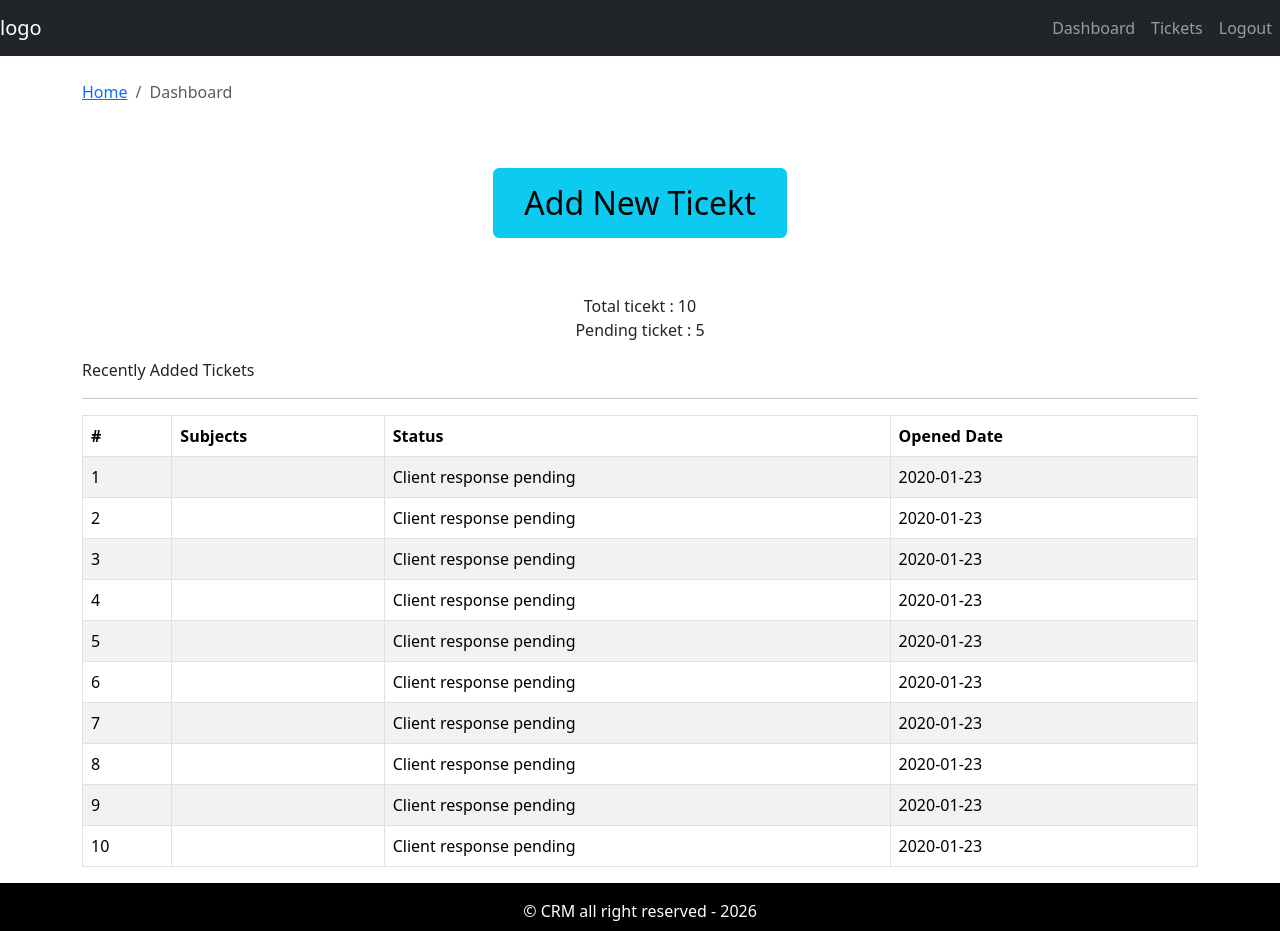
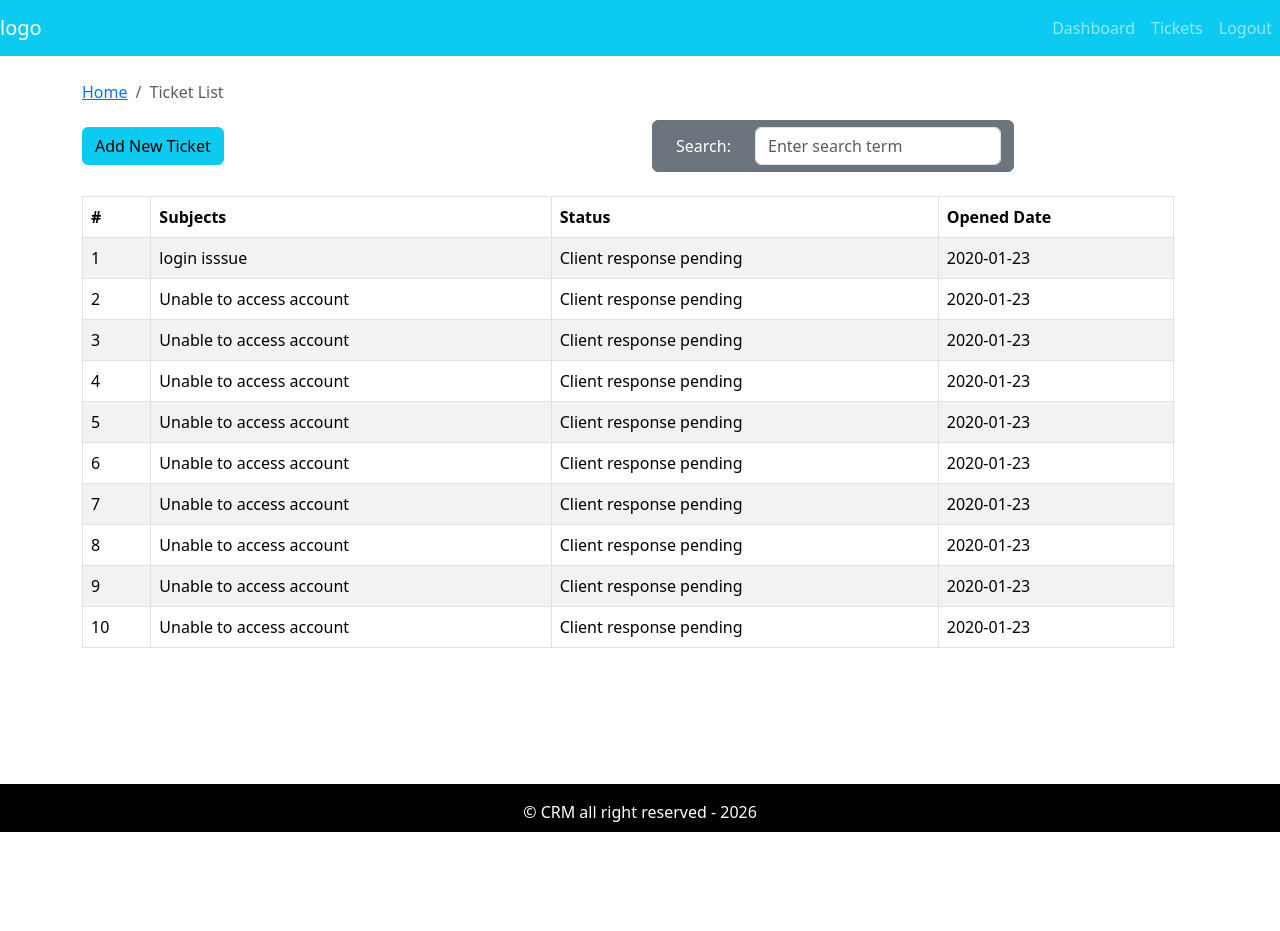
Before and after one commit to Anamika-Dixit123/crm-frontend, a React (Create React App) app: page / in a window 1280 px wide. After the commit the page ends 832 px from the top, so only its background shows below. Built offline with nearby package versions, Linux system fonts and the light colour scheme.

Commit message:
added ticket list page

```diff
--- a/src/App.js
+++ b/src/App.js
@@ -1,15 +1,21 @@
-import './App.css';
-import DefaultLayout from './layout/DefaultLayout';
-import DashboardPage from './page/dashboard/DashboardPage';
-import {Entry} from './page/entry/EntryPage';
+import "./App.css";
+// import SearchForm from "./components/search-form/SearchForm";
+import DefaultLayout from "./layout/DefaultLayout";
+// import DashboardPage from "./page/dashboard/DashboardPage";
+// import { Entry } from "./page/entry/EntryPage";
+// import AddTicket from "./page/new-ticket/AddTicket";
+import TicketList from "./page/ticket-list/TicketList";
 
 function App() {
   return (
     <div className="App">
-       {/* <Entry/> */}
-       <DefaultLayout>
-        <DashboardPage />
-       </DefaultLayout>
+      {/* <Entry/> */}
+      <DefaultLayout>
+        {/* <DashboardPage />  */}
+        {/* <AddTicket /> */}
+        <TicketList />
+
+      </DefaultLayout>
     </div>
   );
 }
--- a/src/assets/data/dummtTickets.json
+++ b/src/assets/data/dummyTickets.json
@@ -1,51 +1,61 @@
 [
     {
         "id":1,
+        "subject":"login isssue",
         "status":"Client response pending",
         "addedAt": "2020-01-23"
     },
     {
         "id":2,
+"subject":"Unable to access account",
         "status":"Client response pending",
         "addedAt": "2020-01-23"
     },
     {
         "id":3,
+        "subject":"Unable to access account",
         "status":"Client response pending",
         "addedAt": "2020-01-23"
     },
     {
         "id":4,
+        "subject":"Unable to access account",
         "status":"Client response pending",
         "addedAt": "2020-01-23"
     },
     {
         "id":5,
+        "subject":"Unable to access account",
         "status":"Client response pending",
         "addedAt": "2020-01-23"
     },
     {
         "id":6,
+        "subject":"Unable to access account",
         "status":"Client response pending",
         "addedAt": "2020-01-23"
     },
     {
         "id":7,
+        "subject":"Unable to access account",
         "status":"Client response pending",
         "addedAt": "2020-01-23"
     },
     {
         "id":8,
+        "subject":"Unable to access account",
         "status":"Client response pending",
         "addedAt": "2020-01-23"
     },
     {
         "id":9,
+        "subject":"Unable to access account",
         "status":"Client response pending",
         "addedAt": "2020-01-23"
     },
     {
         "id":10,
+        "subject":"Unable to access account",
         "status":"Client response pending",
         "addedAt": "2020-01-23"
     }
--- /dev/null
+++ b/src/components/search-form/SearchForm.js
@@ -0,0 +1,29 @@
+  import React from 'react'
+  import { Row, Col, Form} from 'react-bootstrap'
+  import PropTypes from 'prop-types'
+
+  const SearchForm = ({handleOnChange, str}) => {
+
+
+    return (
+      <div>
+         <Form>
+            <Form.Group as={Row} >
+              <Form.Label column sm="3">
+                Search:
+              </Form.Label>
+              <Col sm="9">
+                <Form.Control name =" SearchStr" onChange = {handleOnChange} value={str} placeholder="Enter search term"/>
+                </Col>
+            </Form.Group>
+         </Form>
+      </div>
+    )
+  }
+
+  export default SearchForm
+
+  SearchForm.propTypes = {
+    handleOnChange: PropTypes.func.isRequired,
+    str : PropTypes.string.isRequired
+  }
--- a/src/components/ticket-table/TicketTable.js
+++ b/src/components/ticket-table/TicketTable.js
@@ -1,5 +1,6 @@
 import React from "react";
 import { Table } from "react-bootstrap";
+import PropTypes from "prop-types";
 
 const TicketTable = ({ dummyTickets }) => {
   return (
@@ -34,3 +35,7 @@ const TicketTable = ({ dummyTickets }) => {
 };
 
 export default TicketTable;
+
+TicketTable.propTypes = {
+  dummyTickets: PropTypes.array.isRequired,
+};
--- a/src/layout/partials/Header.js
+++ b/src/layout/partials/Header.js
@@ -3,7 +3,7 @@ import {Navbar, Nav } from "react-bootstrap";
 
 const Header = () => {
   return (
-    <Navbar collapseOnSelect bg='dark' variant='dark' expand='md'>
+    <Navbar collapseOnSelect bg='info' variant='dark' expand='md'>
         <Navbar.Brand>
             logo
         </Navbar.Brand>
--- /dev/null
+++ b/src/page/new-ticket/AddTicket.js
@@ -0,0 +1,47 @@
+import React, { useEffect, useState } from "react";
+import { Container, Row, Col, Button } from "react-bootstrap";
+import BreadcrumbPage from "../../components/breadcrumb/Breadcrumb";
+import AddTicketForm from "../../components/add-ticket-form/AddTicketForm";
+
+ const initialFrmData = {
+    subject: "",
+    issueDate: "",
+    detail: ""
+ }
+
+const AddTicket = () => {
+
+  const [frmData, setFrmData] = useState(initialFrmData);
+
+  useEffect(() => {}, [frmData]);
+
+   const handleOnChange = (e) => {
+    const {name, value} = e.target;
+    setFrmData({...frmData, [name]: value});
+    console.log(name, value);
+   }
+
+   const handleOnSubmit = (e) => {
+
+    e.preventDefault();
+    console.log("Form data received", frmData);
+   }
+
+  return (
+    <Container>
+      <Row>
+        <Col>
+          <BreadcrumbPage page="Add Ticket" />
+        </Col>
+      </Row>
+
+      <Row>
+        <Col>
+          <AddTicketForm handleOnChange={handleOnChange} handleOnSubmit={handleOnSubmit} frmData={frmData} />
+        </Col>
+      </Row>
+    </Container>
+  );
+};
+
+export default AddTicket;
--- /dev/null
+++ b/src/page/ticket-list/TicketList.js
@@ -0,0 +1,54 @@
+import React, { useEffect, useState } from "react";
+import { Container, Row, Col, Button } from "react-bootstrap";
+import BreadcrumbPage from "../../components/breadcrumb/Breadcrumb";
+import SearchForm from "../../components/search-form/SearchForm";
+import TicketTable from "../../components/ticket-table/TicketTable";
+import dummyTickets from "../../assets/data/dummyTickets.json";
+
+const TicketList = () => {
+  const [str, setStr] = useState("");
+  const [dispTicket, setDispTicket] = useState(dummyTickets);
+
+  useEffect(() => {}, [str, dispTicket]);
+
+  const handleOnChange = (e) => {
+    const { value } = e.target;
+    setStr(value);
+    searchTicket(value);
+  };
+  const searchTicket = (sttr) => {
+    const displayTicket = dummyTickets.filter((row) =>
+      row.subject.toLowerCase().includes(sttr.toLowerCase()),
+    );
+
+    console.log(displayTicket);
+    setDispTicket(displayTicket);
+  };
+
+  return (
+    <Container className="ticket-list">
+      <Row>
+        <Col>
+          <BreadcrumbPage page="Ticket List" />
+        </Col>
+      </Row>
+      <Row className="ticket-actions align-items-center">
+        <Col>
+          <Button variant="info">Add New Ticket</Button>
+        </Col>
+        <Col>
+          <Button variant="secondary" className="text-end">
+            <SearchForm handleOnChange={handleOnChange} str={str} />
+          </Button>
+        </Col>
+        <Row className="mt-4">
+          <Col>
+            <TicketTable dummyTickets={dispTicket} />
+          </Col>
+        </Row>
+      </Row>
+    </Container>
+  );
+};
+
+export default TicketList;
```
Also changed, not shown: src/components/add-ticket-form/AddTicketForm.css (added, +9 -0 lines), src/components/add-ticket-form/AddTicketForm.js (added, +87 -0 lines).
